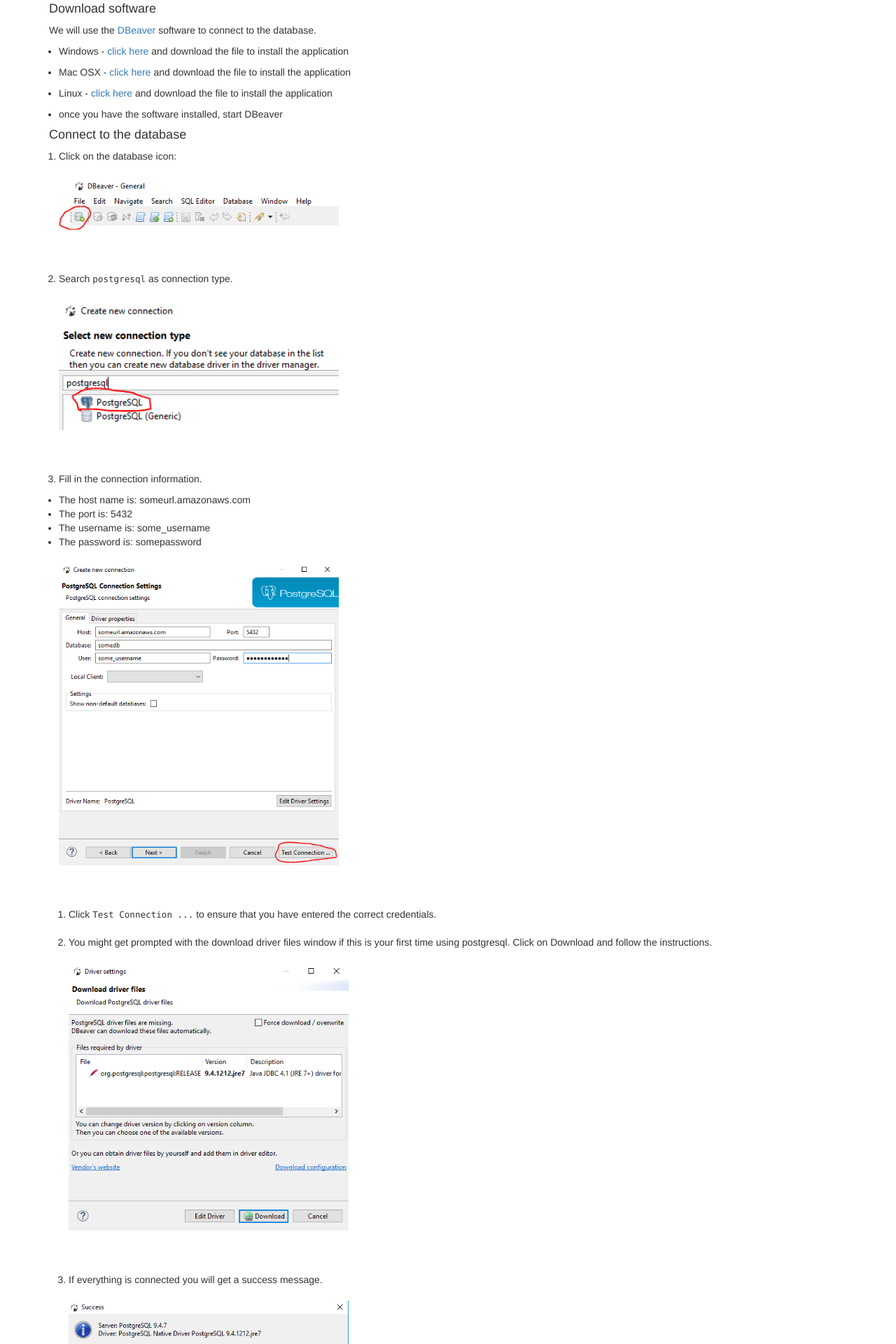
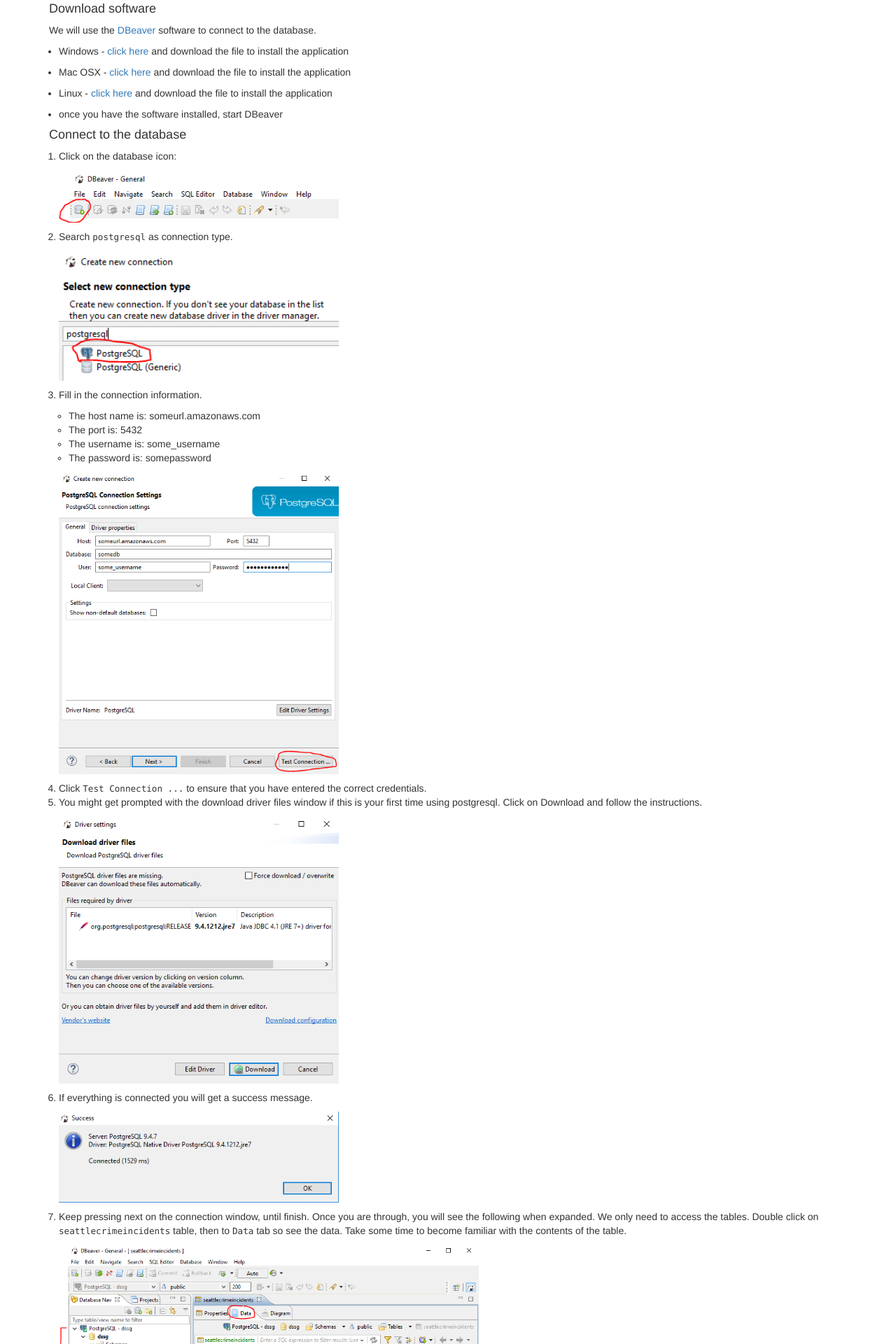
Before and after one commit to uwescience/SQL-geospatial-tutorial, a Jekyll site: the page built from _episodes/02-databaseConnection.md, in a window 1280 px wide. Shown: the part 377-2297 px from the top of the page at 70% size. Built offline with Jekyll 4.4.1, drawn with Linux system fonts in a browser that asks for light colours.

Commit message:
Clean up markdown

```diff
--- a/_episodes/02-databaseConnection.md
+++ b/_episodes/02-databaseConnection.md
@@ -26,36 +26,35 @@
 #### Connect to the database
 
 1. Click on the database icon:
-<br><br>
-<img src="../assets/img/connection/toolbar.png" width = "400" border = "10">
-<br><br><br><br>
+
+    <img src="../assets/img/connection/toolbar.png" width="400">
+
 2. Search `postgresql` as connection type.
-<br><br>
-<img src="../assets/img/connection/searchpostgres.PNG" width="400">
-<br><br><br><br>
+
+    <img src="../assets/img/connection/searchpostgres.PNG" width="400">
+
 3. Fill in the connection information.
 
-- The host name is: someurl.amazonaws.com
-- The port is: 5432
-- The username is: some_username
-- The password is: somepassword
-<br><br>
-<img src="../assets/img/connection/connection.PNG" width="400">
-<br><br><br><br>
+    - The host name is: someurl.amazonaws.com
+    - The port is: 5432
+    - The username is: some_username
+    - The password is: somepassword
+
+    <img src="../assets/img/connection/connection.PNG" width="400"
+    style="padding-top: 10px;">
+
 4. Click `Test Connection ...` to ensure that you have entered the correct credentials.
-<br><br>
 5. You might get prompted with the download driver files window if this is your first time using postgresql.
 Click on Download and follow the instructions.
-<br><br>
-<img src="../assets/img/connection/driverinstall.PNG" width="400">
-<br><br><br><br>
+
+    <img src="../assets/img/connection/driverinstall.PNG" width="400">
+
 6. If everything is connected you will get a success message.
-<br><br>
-<img src="../assets/img/connection/serversuccess.PNG" width="400">
-<br><br><br><br>
+
+    <img src="../assets/img/connection/serversuccess.PNG" width="400">
+
 7. Keep pressing next on the connection window, until finish. Once you are through, you will see the following when expanded.
 We only need to access the tables. Double click on `seattlecrimeincidents` table, then to `Data` tab so see the data.
 Take some time to become familiar with the contents of the table.
-<br><br>
-<img src="../assets/img/connection/viewdata.PNG" width = "600" border = "1">
-<br><br><br><br>
+
+    <img src="../assets/img/connection/viewdata.PNG" width="600" style="padding-bottom: 30px;">
```
